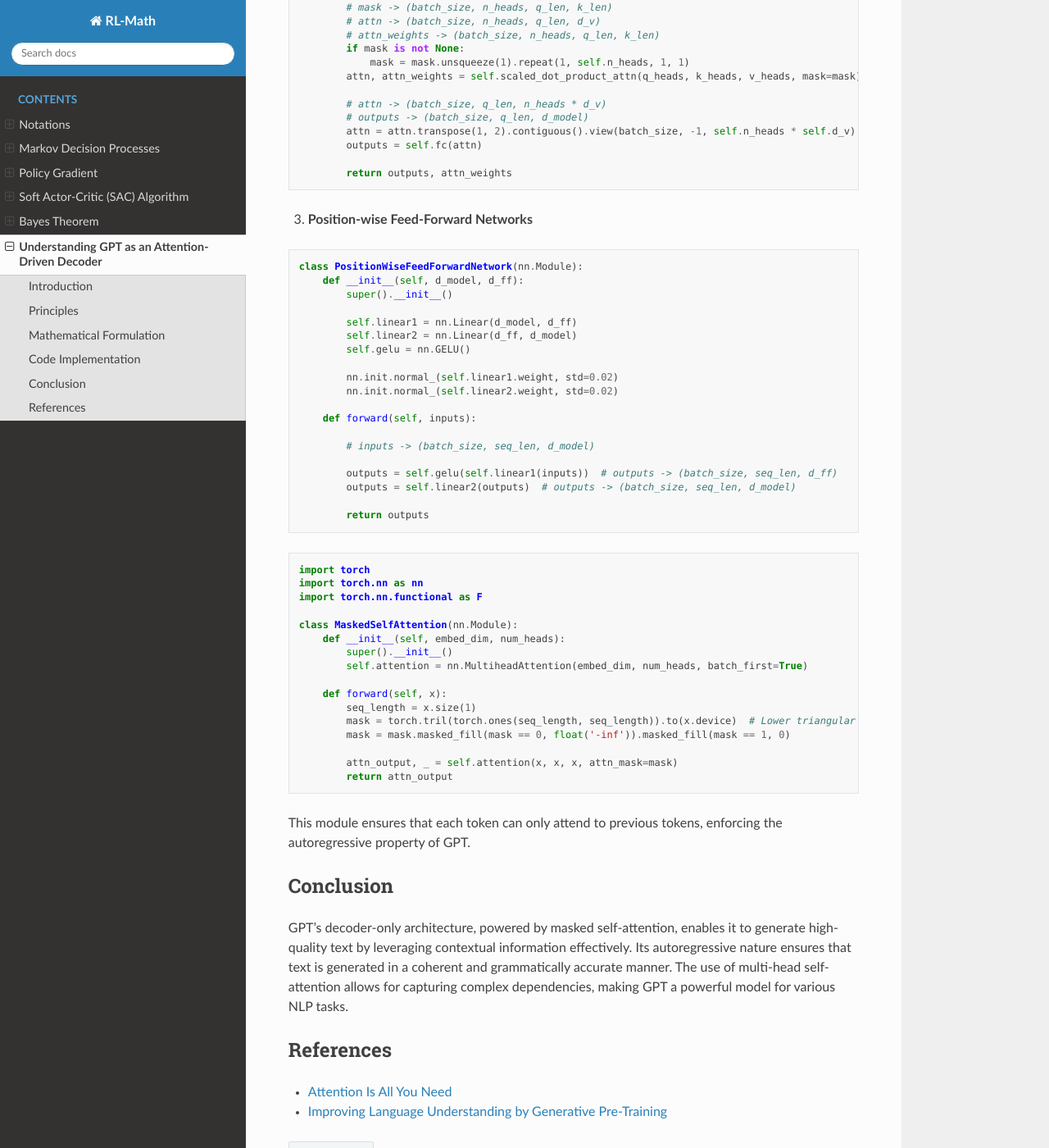
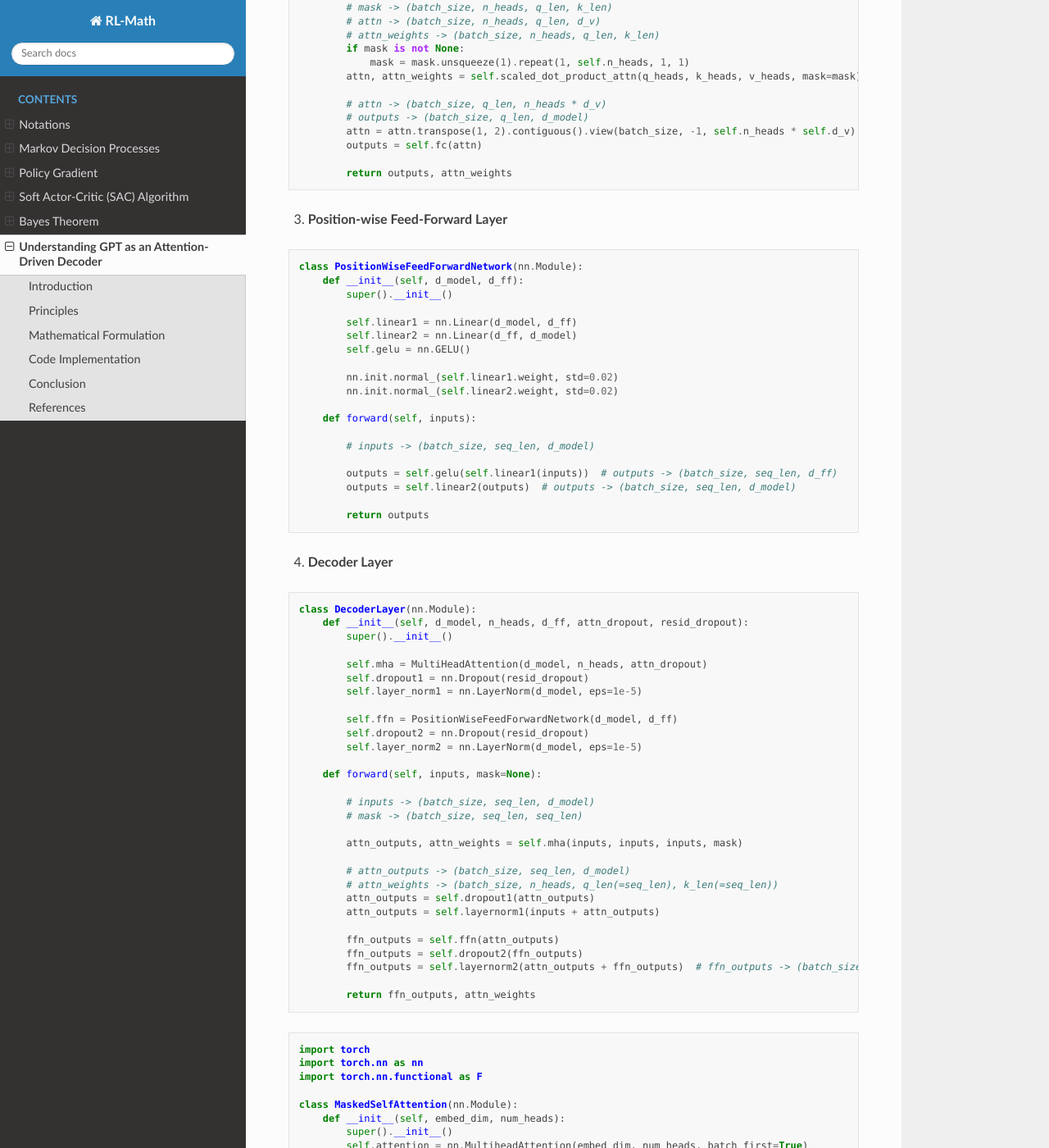
Before and after one commit to boyin96/Reinforcement-Learning-Math, a Sphinx documentation site: the page built from docs/source/gpt.rst, in a window 1280 px wide and 1400 px high, scrolled down 2576 px. Shown: the whole window at 82% size. Built offline with Sphinx 7.4.7 and the Read the Docs theme 3.1.0, drawn with Linux system fonts in a browser that asks for light colours; formulas are drawn with MathJax 3; some of the changed text lies outside the part shown.

Commit message:
Update gpt.rst

```diff
--- a/docs/source/gpt.rst
+++ b/docs/source/gpt.rst
@@ -32,7 +32,7 @@ The attention scores are then computed using the scaled dot-product attention:
 
 .. math::
 
-   \text{Attention}(Q, K, V) = \text{softmax}\left(\frac{QK^T + M}{\sqrt{d_k}}\right)V
+   \text{Attention}(Q, K, V) = \text{softmax}\left(\frac{QK^T + M}{\sqrt{d_k}}\right)V,
 
 where :math:`M` is a lower triangular mask matrix with negative infinity in masked positions, ensuring that each token attends only to previous tokens.
 
@@ -123,7 +123,7 @@ The following PyTorch code demonstrates the simplified GPT-like layers:
 
            return outputs, attn_weights
 
-3. **Position-wise Feed-Forward Networks**
+3. **Position-wise Feed-Forward Layer**
 
 .. code-block:: python
 
@@ -146,6 +146,40 @@ The following PyTorch code demonstrates the simplified GPT-like layers:
            outputs = self.linear2(outputs)  # outputs -> (batch_size, seq_len, d_model)
 
            return outputs
+
+4. **Decoder Layer**
+
+.. code-block:: python
+
+   class DecoderLayer(nn.Module):
+       def __init__(self, d_model, n_heads, d_ff, attn_dropout, resid_dropout):
+           super().__init__()
+
+           self.mha = MultiHeadAttention(d_model, n_heads, attn_dropout)
+           self.dropout1 = nn.Dropout(resid_dropout)
+           self.layer_norm1 = nn.LayerNorm(d_model, eps=1e-5)
+
+           self.ffn = PositionWiseFeedForwardNetwork(d_model, d_ff)
+           self.dropout2 = nn.Dropout(resid_dropout)
+           self.layer_norm2 = nn.LayerNorm(d_model, eps=1e-5)
+
+       def forward(self, inputs, mask=None):
+
+           # inputs -> (batch_size, seq_len, d_model)
+           # mask -> (batch_size, seq_len, seq_len)
+
+           attn_outputs, attn_weights = self.mha(inputs, inputs, inputs, mask)
+
+           # attn_outputs -> (batch_size, seq_len, d_model)
+           # attn_weights -> (batch_size, n_heads, q_len(=seq_len), k_len(=seq_len))
+           attn_outputs = self.dropout1(attn_outputs)
+           attn_outputs = self.layernorm1(inputs + attn_outputs)
+
+           ffn_outputs = self.ffn(attn_outputs)
+           ffn_outputs = self.dropout2(ffn_outputs)
+           ffn_outputs = self.layernorm2(attn_outputs + ffn_outputs)  # ffn_outputs -> (batch_size, seq_len, d_model)
+
+           return ffn_outputs, attn_weights
 
 .. code-block:: python
 
@@ -176,3 +210,4 @@ References
 --------------------
 - `Attention Is All You Need <https://arxiv.org/pdf/1706.03762>`_
 - `Improving Language Understanding by Generative Pre-Training <https://www.mikecaptain.com/resources/pdf/GPT-1.pdf>`_
+- https://github.com/lyeoni/gpt-pytorch
```
